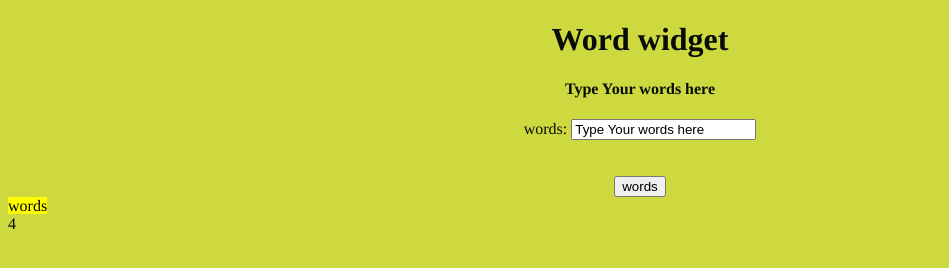
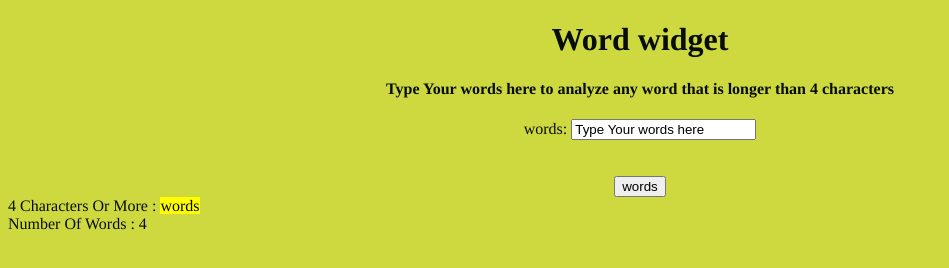
Before and after one commit to OmphileMokakale/WordWidget, a plain HTML site: page index.html in a window 1280 px wide. Both pictures are taken after a click on the button "words". Shown: the whole page, without its empty margins (0-949 px from the left). Drawn offline with Linux system fonts and the light colour scheme.

Commit message:
Displayed number of words in a sentence index.js file

```diff
--- a/index.html
+++ b/index.html
@@ -12,7 +12,7 @@
 
         <div>
             <H1 style="text-align: center;">Word widget</H1>
-            <h4 style="text-align: center;">Type Your words here</h4>
+            <h4 style="text-align: center;">Type Your words here to analyze any word that is longer than 4 characters</h4>
             words: <input type="text" class= "words" value = "Type Your words here">
             <br>
             <br>
@@ -26,10 +26,11 @@
 
 
     <div class="results">
-        Results:
+        <p>Results: </p>
+
     </div>
     <div class="noOfWords">
-        Number of Words:
+        <p>Number of Words: </p>
     </div>
 </body>
 <script src="script.js"></script>
--- a/script.js
+++ b/script.js
@@ -26,8 +26,9 @@ const Mywords = Words.value;
 const splitword = Mywords.split(" ");
 
 var wordCount = Mywords.match(/(\w+)/g).length;
-NumberOfWords.innerHTML = wordCount;
-alert(wordCount);
+NumberOfWords.innerHTML = `Number Of Words : ${wordCount}`;
+// NumberOfWords.innerHTML = wordCount;
+// alert(wordCount);
 
 let string = "";
    for (let i = 0; i < splitword.length; i++) {
@@ -36,7 +37,8 @@ let string = "";
        if( element.length > 4){
         string += "<mark>" + element + "</mark> "
       }
-      message.innerHTML = string;
+      message.innerHTML = `4 Characters Or More :  ${string}`;
+    //   message.innerHTML = string;
 
 
       console.log(string)
```
